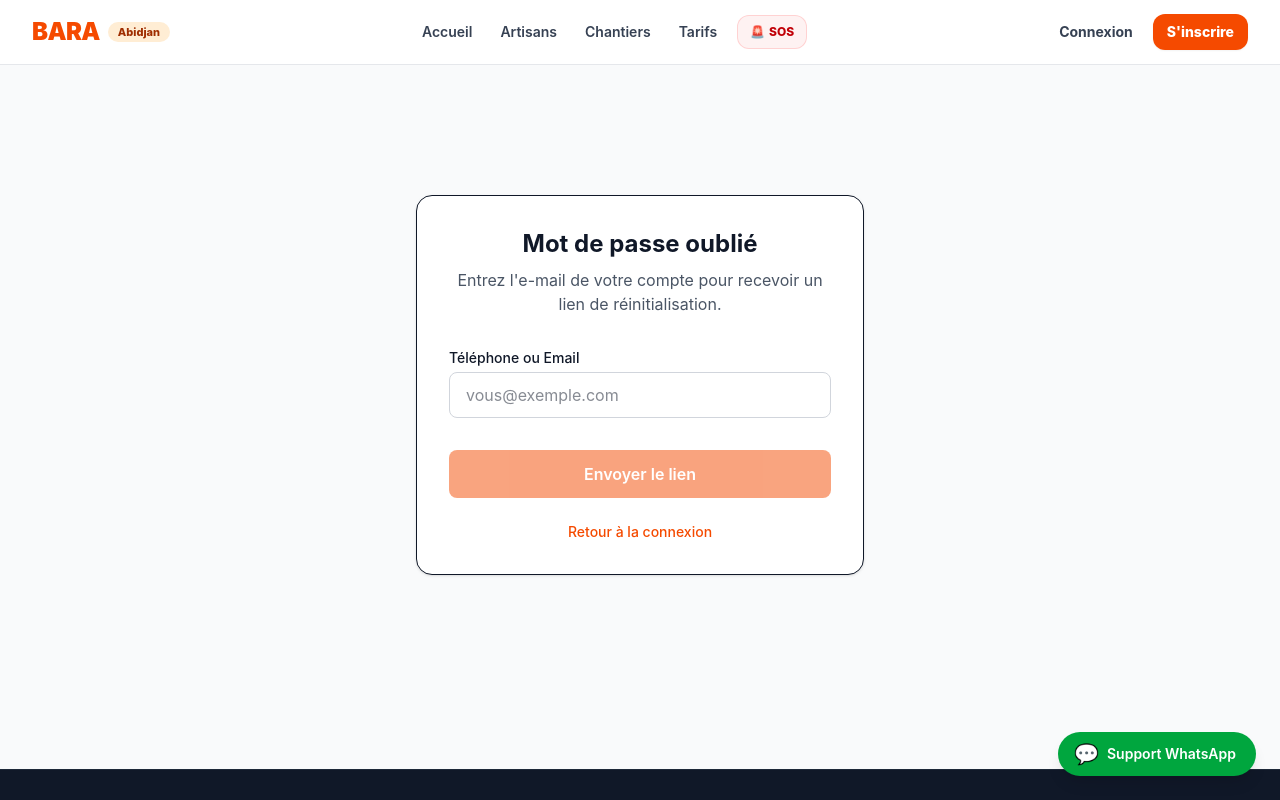
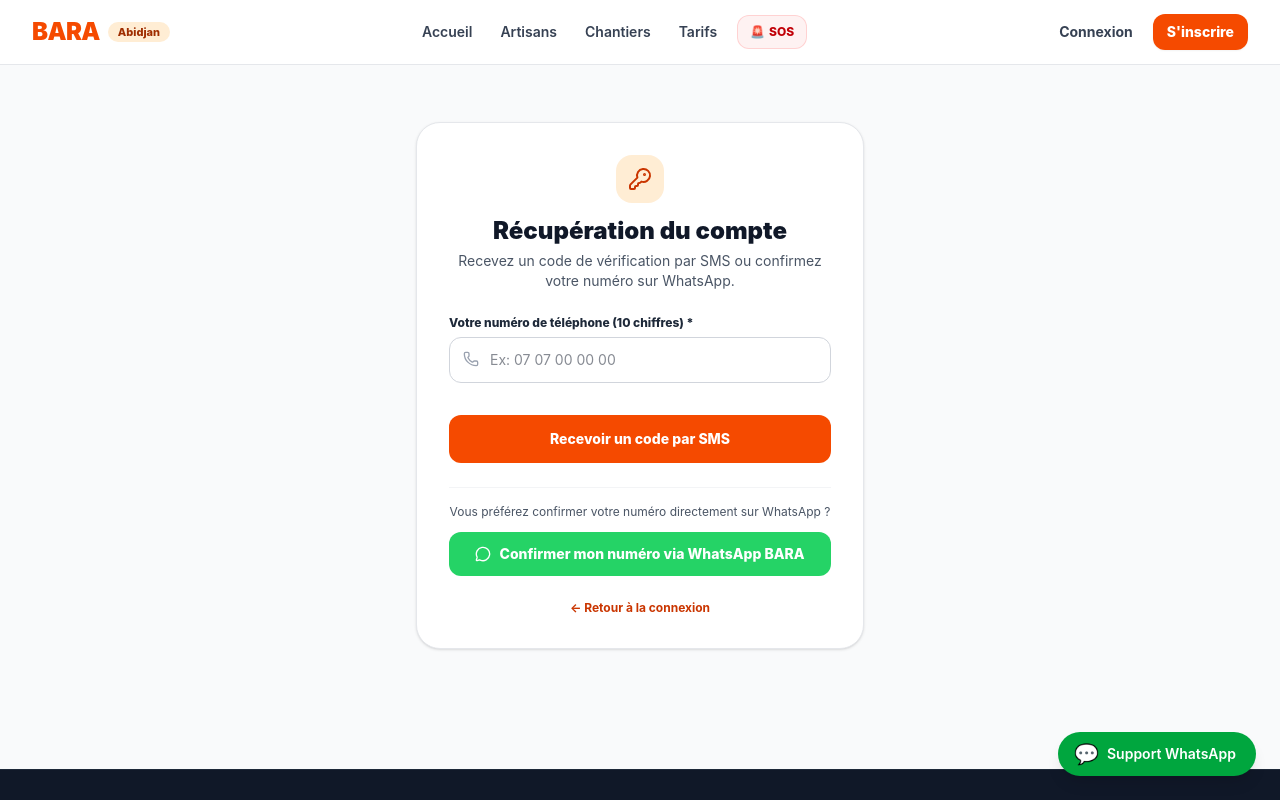
Before and after one commit to siskoteck/bara, a Next.js app: page /auth/mot-de-passe-oublie in a window 1280 px wide. Shown: the top 800 px of the page. Built offline with nearby package versions, Linux system fonts and the light colour scheme; no server answers.

Commit message:
Roles securises user_roles/app_metadata, Turnstile anti-spam sur /demande et recuperation SMS/WhatsApp

```diff
--- a/app/auth/mot-de-passe-oublie/page.tsx
+++ b/app/auth/mot-de-passe-oublie/page.tsx
@@ -1,130 +1,230 @@
 "use client";
 
 import Link from "next/link";
+import { useRouter } from "next/navigation";
 import { useState } from "react";
+import { Phone, MessageCircle, ShieldCheck, KeyRound } from "lucide-react";
 import { supabase } from "@/lib/supabase";
-import { estEmailFictif } from "@/lib/auth";
+import { validerNumeroTelephoneCI } from "@/lib/validation";
 import Captcha, { CAPTCHA_ACTIF } from "@/components/Captcha";
 
-const WHATSAPP_SUPPORT = "2250707249678";
+function formaterTelephoneInternationalCI(tel: string): string {
+  const chiffres = (tel || "").replace(/\D/g, "");
+  if (chiffres.startsWith("225")) return `+${chiffres}`;
+  if (chiffres.length === 10 && chiffres.startsWith("0")) return `+225${chiffres}`;
+  if (chiffres.length === 8) return `+22507${chiffres}`;
+  return `+225${chiffres}`;
+}
 
 export default function MotDePasseOubliePage() {
+  const router = useRouter();
+  const [telephone, setTelephone] = useState("");
+  const [codeOtp, setCodeOtp] = useState("");
+  const [etape, setEtape] = useState<"saisie" | "verification">("saisie");
   const [loading, setLoading] = useState(false);
   const [error, setError] = useState("");
-  const [envoye, setEnvoye] = useState(false);
-  const [sansEmail, setSansEmail] = useState(false);
+  const [infoSms, setInfoSms] = useState("");
   const [captchaToken, setCaptchaToken] = useState<string | null>(null);
-  const [resetSignal, setResetSignal] = useState(0);
 
-  async function handleSubmit(e: React.FormEvent<HTMLFormElement>) {
+  async function handleEnvoyerCodeSms(e: React.FormEvent<HTMLFormElement>) {
     e.preventDefault();
-    setLoading(true);
     setError("");
-    setSansEmail(false);
+    setInfoSms("");
 
-    const formData = new FormData(e.currentTarget);
-    const identifiant = (formData.get("identifiant") as string).trim().toLowerCase();
-
-    // Un numéro de téléphone ou un e-mail fictif ne peut pas recevoir d'e-mail
-    const estFictif = estEmailFictif(identifiant);
-    if (!identifiant.includes("@") || estFictif) {
-      setSansEmail(true);
-      setLoading(false);
+    const check = validerNumeroTelephoneCI(telephone);
+    if (!check.valide) {
+      setError(check.message || "Numéro de téléphone invalide.");
       return;
     }
 
+    if (CAPTCHA_ACTIF && !captchaToken) {
+      setError("Veuillez valider la vérification anti-spam.");
+      return;
+    }
+
+    setLoading(true);
     try {
-      const { error: resetError } = await supabase.auth.resetPasswordForEmail(
-        identifiant,
-        {
-          redirectTo: `${window.location.origin}/auth/reinitialiser`,
+      const phoneIntl = formaterTelephoneInternationalCI(telephone);
+      const { error: otpError } = await supabase.auth.signInWithOtp({
+        phone: phoneIntl,
+        options: {
+          shouldCreateUser: false,
           captchaToken: captchaToken ?? undefined,
-        }
-      );
-      if (resetError) throw resetError;
-      setEnvoye(true);
+        },
+      });
+
+      if (otpError) {
+        throw otpError;
+      }
+
+      setInfoSms(`Un code de vérification à 6 chiffres a été envoyé par SMS au ${phoneIntl}.`);
+      setEtape("verification");
     } catch (err: unknown) {
-      console.error("Erreur réinitialisation:", err);
-      const msg: string = (err instanceof Error ? err.message : "Erreur inattendue") || "";
-      if (msg.toLowerCase().includes("captcha")) {
-        setError("Vérification de sécurité échouée. Réessayez.");
+      const msg = err instanceof Error ? err.message : "";
+      if (msg.toLowerCase().includes("phone") || msg.toLowerCase().includes("provider")) {
+        setError(
+          "L'envoi automatique par SMS n'est pas encore activé sur ce compte. Utilisez la confirmation directe via WhatsApp ci-dessous."
+        );
       } else {
-        setError(msg || "Une erreur est survenue");
+        setError(
+          msg || "Impossible d'envoyer le code SMS. Vérifiez votre numéro ou passez par WhatsApp."
+        );
       }
     } finally {
       setLoading(false);
-      // Un jeton ne sert qu'une fois : on en redemande un nouveau
-      setResetSignal((n) => n + 1);
+    }
+  }
+
+  async function handleVerifierCode(e: React.FormEvent<HTMLFormElement>) {
+    e.preventDefault();
+    setError("");
+
+    const codePropre = codeOtp.replace(/\D/g, "");
+    if (codePropre.length < 6) {
+      setError("Veuillez saisir le code de confirmation à 6 chiffres reçu.");
+      return;
+    }
+
+    setLoading(true);
+    try {
+      const phoneIntl = formaterTelephoneInternationalCI(telephone);
+      const { error: verifyError } = await supabase.auth.verifyOtp({
+        phone: phoneIntl,
+        token: codePropre,
+        type: "sms",
+      });
+
+      if (verifyError) throw verifyError;
+
+      router.push("/auth/reinitialiser");
+    } catch (err: unknown) {
+      const msg = err instanceof Error ? err.message : "";
+      setError(msg || "Code invalide ou expiré. Veuillez réessayer.");
+    } finally {
+      setLoading(false);
     }
   }
 
   return (
     <div className="min-h-[80vh] flex items-center justify-center px-4 py-12">
-      <div className="w-full max-w-md bg-white rounded-2xl shadow-sm border p-8">
-        <h1 className="text-2xl font-bold text-center mb-2">Mot de passe oublié</h1>
-        <p className="text-gray-600 text-center mb-8">
-          Entrez l'e-mail de votre compte pour recevoir un lien de réinitialisation.
-        </p>
+      <div className="w-full max-w-md bg-white rounded-3xl border border-gray-200 p-8 shadow-sm space-y-6">
+        <div className="text-center">
+          <div className="w-12 h-12 rounded-2xl bg-orange-100 text-orange-700 flex items-center justify-center mx-auto mb-3">
+            <KeyRound className="w-6 h-6" />
+          </div>
+          <h1 className="text-2xl font-black text-gray-900">
+            Récupération du compte
+          </h1>
+          <p className="text-sm text-gray-600 mt-1">
+            Recevez un code de vérification par SMS ou confirmez votre numéro sur WhatsApp.
+          </p>
+        </div>
 
-        {envoye ? (
-          <div className="text-green-700 text-sm bg-green-50 p-4 rounded-lg">
-            Si un compte existe avec cet e-mail, un lien de réinitialisation vient
-            d'être envoyé. Pensez à vérifier vos courriers indésirables.
+        {error && (
+          <div className="bg-red-50 border border-red-200 text-red-700 text-xs sm:text-sm p-3.5 rounded-xl">
+            {error}
           </div>
-        ) : (
-          <form onSubmit={handleSubmit} className="space-y-4">
+        )}
+
+        {infoSms && (
+          <div className="bg-emerald-50 border border-emerald-200 text-emerald-800 text-xs sm:text-sm p-3.5 rounded-xl">
+            {infoSms}
+          </div>
+        )}
+
+        {etape === "saisie" ? (
+          <form onSubmit={handleEnvoyerCodeSms} className="space-y-4">
             <div>
-              <label htmlFor="identifiant" className="block text-sm font-medium mb-1">
-                Téléphone ou Email
+              <label className="block text-xs font-extrabold text-gray-800 mb-1.5">
+                Votre numéro de téléphone (10 chiffres) *
               </label>
-              <input
-                id="identifiant"
-                name="identifiant"
-                type="text"
-                autoComplete="username"
-                required
-                className="w-full border border-gray-300 rounded-lg px-4 py-2.5"
-                placeholder="vous@exemple.com"
-              />
+              <div className="relative">
+                <Phone className="w-4 h-4 text-gray-400 absolute left-3.5 top-3.5" />
+                <input
+                  type="tel"
+                  required
+                  value={telephone}
+                  onChange={(e) => setTelephone(e.target.value)}
+                  placeholder="Ex: 07 07 00 00 00"
+                  className="w-full border border-gray-300 rounded-xl pl-10 pr-4 py-3 text-sm focus:outline-none focus:border-orange-500"
+                />
+              </div>
             </div>
 
-            {sansEmail && (
-              <div className="text-orange-800 text-sm bg-orange-50 p-3 rounded-lg">
-                Les comptes créés avec un numéro de téléphone ne peuvent pas recevoir
-                d'e-mail.{" "}
-                <a
-                  href={`https://wa.me/${WHATSAPP_SUPPORT}`}
-                  target="_blank"
-                  rel="noopener noreferrer"
-                  className="font-medium underline"
-                >
-                  Contactez-nous sur WhatsApp
-                </a>{" "}
-                pour récupérer votre accès.
-              </div>
-            )}
-
-            <Captcha onToken={setCaptchaToken} resetSignal={resetSignal} />
-
-            {error && (
-              <div className="text-red-600 text-sm bg-red-50 p-3 rounded-lg">
-                {error}
+            {CAPTCHA_ACTIF && (
+              <div>
+                <Captcha onVerify={setCaptchaToken} />
               </div>
             )}
 
             <button
               type="submit"
-              disabled={loading || (CAPTCHA_ACTIF && !captchaToken)}
-              className="w-full bg-orange-600 text-white py-3 rounded-lg font-semibold hover:bg-orange-700 disabled:opacity-50"
+              disabled={loading}
+              className="w-full bg-orange-600 hover:bg-orange-700 disabled:bg-gray-400 text-white font-extrabold py-3.5 rounded-xl text-sm transition"
             >
-              {loading ? "Envoi..." : "Envoyer le lien"}
+              {loading ? "Envoi du code SMS..." : "Recevoir un code par SMS"}
+            </button>
+          </form>
+        ) : (
+          <form onSubmit={handleVerifierCode} className="space-y-4">
+            <div>
+              <label className="block text-xs font-extrabold text-gray-800 mb-1.5">
+                Code de confirmation reçu (6 chiffres) *
+              </label>
+              <div className="relative">
+                <ShieldCheck className="w-4 h-4 text-gray-400 absolute left-3.5 top-3.5" />
+                <input
+                  type="text"
+                  inputMode="numeric"
+                  maxLength={6}
+                  required
+                  value={codeOtp}
+                  onChange={(e) => setCodeOtp(e.target.value)}
+                  placeholder="123456"
+                  className="w-full border border-gray-300 rounded-xl pl-10 pr-4 py-3 text-base font-black tracking-widest focus:outline-none focus:border-orange-500"
+                />
+              </div>
+            </div>
+
+            <button
+              type="submit"
+              disabled={loading}
+              className="w-full bg-orange-600 hover:bg-orange-700 disabled:bg-gray-400 text-white font-extrabold py-3.5 rounded-xl text-sm transition"
+            >
+              {loading ? "Vérification..." : "Confirmer le numéro et continuer"}
+            </button>
+
+            <button
+              type="button"
+              onClick={() => {
+                setEtape("saisie");
+                setCodeOtp("");
+              }}
+              className="w-full text-xs font-bold text-gray-600 hover:underline"
+            >
+              ← Modifier le numéro de téléphone
             </button>
           </form>
         )}
 
-        <p className="text-center text-sm text-gray-600 mt-6">
-          <Link href="/auth/login" className="text-orange-600 font-medium hover:underline">
-            Retour à la connexion
+        <div className="pt-4 border-t border-gray-100 space-y-3">
+          <p className="text-xs text-gray-600 text-center">
+            Vous préférez confirmer votre numéro directement sur WhatsApp ?
+          </p>
+          <a
+            href="https://wa.me"
+            target="_blank"
+            rel="noopener noreferrer"
+            className="w-full inline-flex items-center justify-center gap-2 bg-[#25D366] hover:bg-green-600 text-white font-extrabold text-xs sm:text-sm py-3 px-4 rounded-xl transition"
+          >
+            <MessageCircle className="w-4 h-4" />
+            <span>Confirmer mon numéro via WhatsApp BARA</span>
+          </a>
+        </div>
+
+        <p className="text-center text-xs text-gray-600">
+          <Link href="/auth/login" className="text-orange-700 font-bold hover:underline">
+            ← Retour à la connexion
           </Link>
         </p>
       </div>
--- a/app/demande/page.tsx
+++ b/app/demande/page.tsx
@@ -6,6 +6,7 @@ import Link from "next/link";
 import { supabase } from "@/lib/supabase";
 import { compresserImage } from "@/lib/compressionImage";
 import { EnregistreurVocal } from "@/components/EnregistreurVocal";
+import Captcha, { CAPTCHA_ACTIF } from "@/components/Captcha";
 import { validerNumeroTelephoneCI, validerFichierMedia } from "@/lib/validation";
 
 export default function DemandePage() {
@@ -17,6 +18,7 @@ export default function DemandePage() {
   const [fichiersPhotos, setFichiersPhotos] = useState<File[]>([]);
   const [apercusPhotos, setApercusPhotos] = useState<string[]>([]);
   const [fichierAudio, setFichierAudio] = useState<File | null>(null);
+  const [captchaToken, setCaptchaToken] = useState<string | null>(null);
 
   const suggestionsQuartiers = communeChoisie
     ? QUARTIERS_PAR_COMMUNE[communeChoisie] || []
```
Also changed, not shown: app/admin/page.tsx (+17 -5 lines), components/layout/AuthButtons.tsx (+9 -7 lines).
